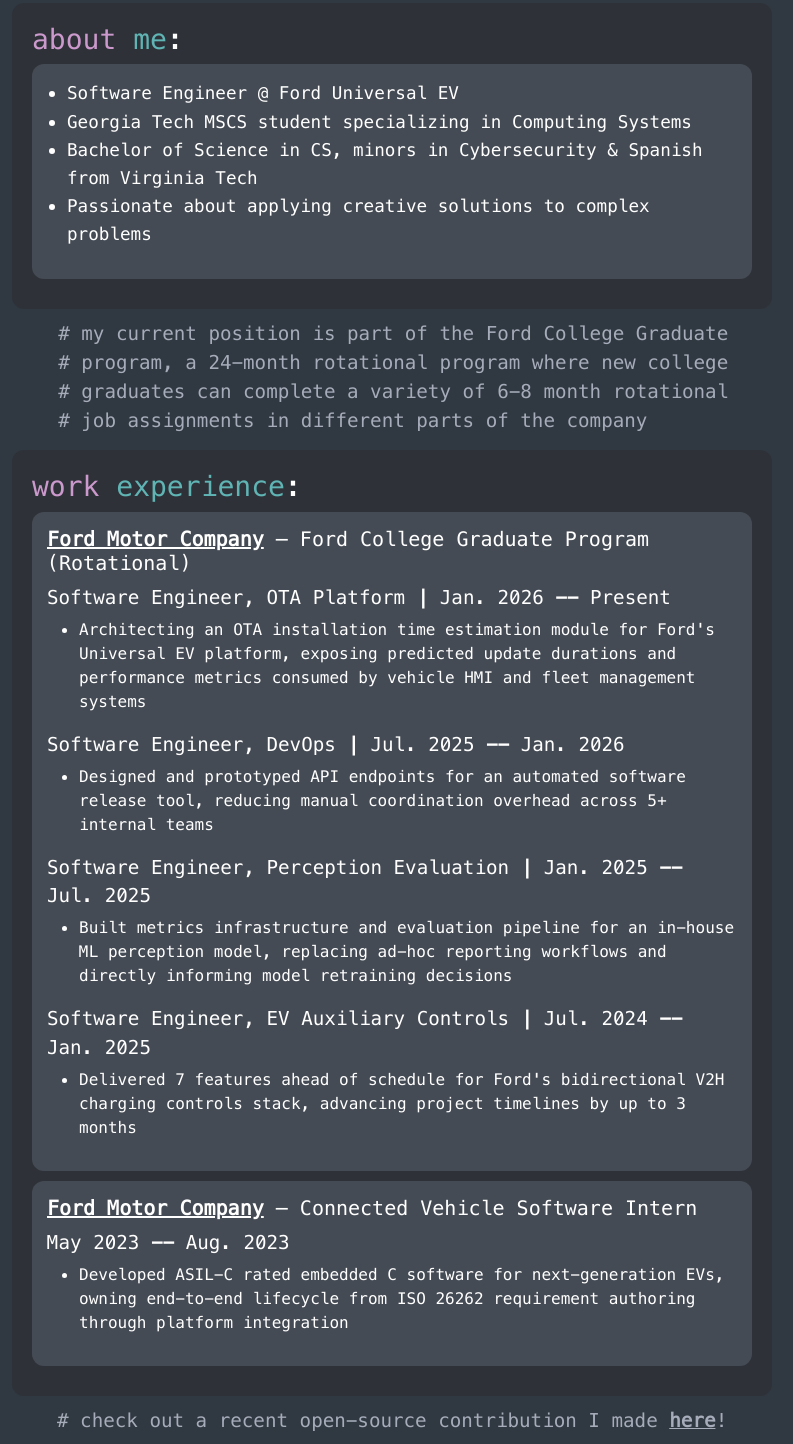
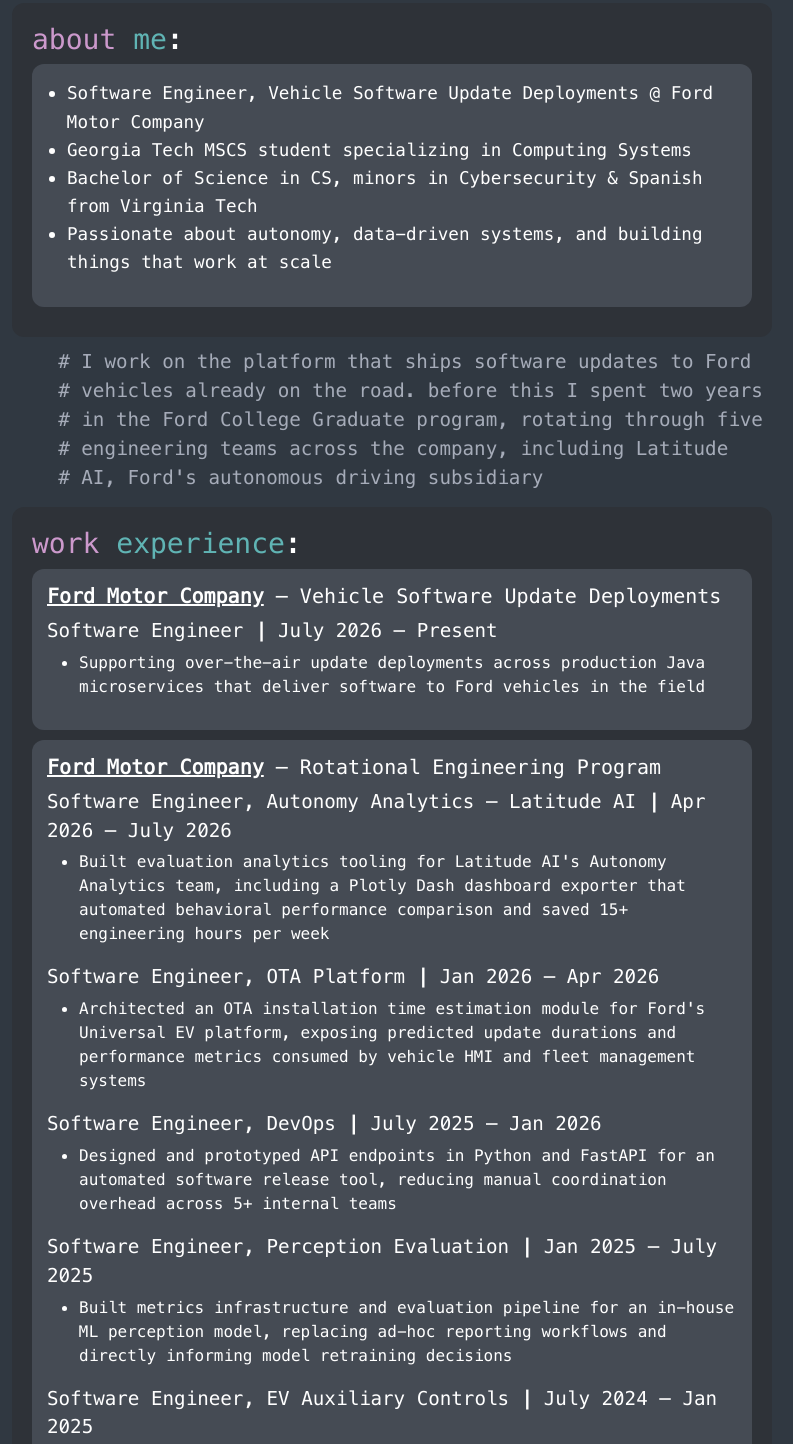
Before and after one commit to jackashmore/jackashmore.github.io, a plain HTML site: page index.html in a window 1280 px wide. Shown: the part 168-1612 px from the top of the page, without its empty margins (248-1041 px from the left). Drawn offline with nearby package versions, Linux system fonts and the light colour scheme.

Commit message:
Update index

```diff
--- a/index.html
+++ b/index.html
@@ -3,6 +3,7 @@
 <head>
     <meta charset="utf-8">
     <meta name="viewport" content="width=device-width, initial-scale=1">
+    <meta name="description" content="Jack Ashmore — software engineer at Ford working on vehicle software update deployments.">
     <title>Jack Ashmore</title>
     <link href="https://cdn.jsdelivr.net/npm/bootstrap@5.2.2/dist/css/bootstrap.min.css" rel="stylesheet">
     <link href="index.css" rel="stylesheet">
@@ -12,69 +13,87 @@
     <div class="header">
       <h1>hi, i'm <span class="orange-text">Jack</span></h1>
       <div class="icons">
-        <a href="mailto:jack.ashmore11@gmail.com" target="_blank" title="Email">
+        <a href="mailto:jack.ashmore11@gmail.com" title="Email" aria-label="Email">
           <i class="fas fa-envelope"></i>
         </a>
-        <a href="https://www.linkedin.com/in/jackashmore" target="_blank" title="LinkedIn">
+        <a href="https://www.linkedin.com/in/jackashmore" target="_blank" rel="noopener noreferrer" title="LinkedIn" aria-label="LinkedIn">
           <i class="fab fa-linkedin"></i>
         </a>
-        <a href="https://github.com/jackashmore" target="_blank" title="GitHub">
+        <a href="https://github.com/jackashmore" target="_blank" rel="noopener noreferrer" title="GitHub" aria-label="GitHub">
           <i class="fab fa-github"></i>
         </a>
-        <a href="jack-ashmore-resume.pdf" target="_blank" title="Resume">
+        <a href="jack-ashmore-resume.pdf" target="_blank" rel="noopener noreferrer" title="Resume" aria-label="Resume">
             <i class="fas fa-file-lines"></i>
         </a>
       </div>
     </div>
     <p> <span class="gray-text"># welcome to my personal website!</span> </p>
-</body>
 
 <div class="bubble">
     <h3>about <span class="cyan-text">me</span></h3>
     <div class="nested-bubble">
         <ul class="about-me-list">
-            <li>Software Engineer @ Ford Universal EV</li>
+            <li>Software Engineer, Vehicle Software Update Deployments @ Ford Motor Company</li>
             <li>Georgia Tech MSCS student specializing in Computing Systems</li>
-            <li>Bachelor of Science in CS, minors in Cybersecurity & Spanish from Virginia Tech</li>
-            <li>Passionate about applying creative solutions to complex problems</li>
+            <li>Bachelor of Science in CS, minors in Cybersecurity &amp; Spanish from Virginia Tech</li>
+            <li>Passionate about autonomy, data-driven systems, and building things that work at scale</li>
         </ul>
     </div>
 </div>
 <pre class="gray-text">
-    # my current position is part of the Ford College Graduate
-    # program, a 24-month rotational program where new college
-    # graduates can complete a variety of 6-8 month rotational
-    # job assignments in different parts of the company
+    # I work on the platform that ships software updates to Ford
+    # vehicles already on the road. before this I spent two years
+    # in the Ford College Graduate program, rotating through five
+    # engineering teams across the company, including Latitude
+    # AI, Ford's autonomous driving subsidiary
 </pre>
 
 <div class="bubble">
     <h3>work <span class="cyan-text">experience</span></h3>
     <div class="nested-bubble">
         <span class="white-text">
-            <h5><u><b>Ford Motor Company</b></u> — Ford College Graduate Program (Rotational)</h5>
-            <p class="work-exp-item">Software Engineer, OTA Platform <b>|</b> Jan. 2026 <b>--</b> Present</p>
+            <h5><u><b>Ford Motor Company</b></u> — Vehicle Software Update Deployments</h5>
+            <p class="work-exp-item">Software Engineer <b>|</b> July 2026 &ndash; Present</p>
             <ul>
-                <li>Architecting an OTA installation time estimation module for Ford's Universal EV platform,
+                <li>Supporting over-the-air update deployments across production Java microservices
+                    that deliver software to Ford vehicles in the field
+                </li>
+            </ul>
+        </span>
+    </div>
+    <div class="nested-bubble">
+        <span class="white-text">
+            <h5><u><b>Ford Motor Company</b></u> — Rotational Engineering Program</h5>
+            <p class="work-exp-item">Software Engineer, Autonomy Analytics — Latitude AI <b>|</b> Apr 2026 &ndash; July 2026</p>
+            <ul>
+                <li>Built evaluation analytics tooling for Latitude AI's Autonomy Analytics team, including
+                    a Plotly Dash dashboard exporter that automated behavioral performance comparison and saved
+                    15+ engineering hours per week
+                </li>
+            </ul>
+            <p class="work-exp-item">Software Engineer, OTA Platform <b>|</b> Jan 2026 &ndash; Apr 2026</p>
+            <ul>
+                <li>Architected an OTA installation time estimation module for Ford's Universal EV platform,
                     exposing predicted update durations and performance metrics consumed by vehicle HMI and
                     fleet management systems
                 </li>
             </ul>
-            <p class="work-exp-item">Software Engineer, DevOps <b>|</b> Jul. 2025 <b>--</b> Jan. 2026</p>
+            <p class="work-exp-item">Software Engineer, DevOps <b>|</b> July 2025 &ndash; Jan 2026</p>
             <ul>
-                <li>Designed and prototyped API endpoints for an automated software release tool, reducing
-                    manual coordination overhead across 5+ internal teams
+                <li>Designed and prototyped API endpoints in Python and FastAPI for an automated software
+                    release tool, reducing manual coordination overhead across 5+ internal teams
                 </li>
             </ul>
-            <p class="work-exp-item">Software Engineer, Perception Evaluation <b>|</b> Jan. 2025 <b>--</b> Jul. 2025</p>
+            <p class="work-exp-item">Software Engineer, Perception Evaluation <b>|</b> Jan 2025 &ndash; July 2025</p>
             <ul>
                 <li>Built metrics infrastructure and evaluation pipeline for an in-house ML perception model,
                     replacing ad-hoc reporting workflows and directly informing model retraining decisions
                 </li>
             </ul>
-            <p class="work-exp-item">Software Engineer, EV Auxiliary Controls <b>|</b> Jul. 2024 <b>--</b> Jan. 2025</p>
+            <p class="work-exp-item">Software Engineer, EV Auxiliary Controls <b>|</b> July 2024 &ndash; Jan 2025</p>
             <ul>
-                <li>Delivered 7 features ahead of schedule for Ford's bidirectional V2H charging controls stack,
-                    advancing project timelines by up to 3 months
+                <li>Delivered 7 features ahead of schedule for Ford's first in-house bidirectional V2H charging
+                    controls stack, advancing project timelines by up to 3 months
                 </li>
             </ul>
         </span>
@@ -82,7 +101,7 @@
     <div class="nested-bubble">
         <span class="white-text">
             <h5><u><b>Ford Motor Company</b></u> — Connected Vehicle Software Intern</h5>
-            <p class="work-exp-item">May 2023 <b>--</b> Aug. 2023</p>
+            <p class="work-exp-item">May 2023 &ndash; Aug 2023</p>
             <ul>
                 <li>Developed ASIL-C rated embedded C software for next-generation EVs, owning end-to-end
                     lifecycle from ISO 26262 requirement authoring through platform integration
@@ -94,7 +113,7 @@
 
 <p class="comment">
     <span class="gray-text"># check out a recent open-source contribution I
-        made <a href="https://github.com/desktop/desktop/pull/20811" target="_blank">here</a>!</span>
+        made <a href="https://github.com/desktop/desktop/pull/20811" target="_blank" rel="noopener noreferrer">here</a>!</span>
 </p>
 
 <div class="bubble">
@@ -113,4 +132,5 @@
     # LinkedIn using the buttons at the top of the page!
 </pre>
 
+</body>
 </html>
```
